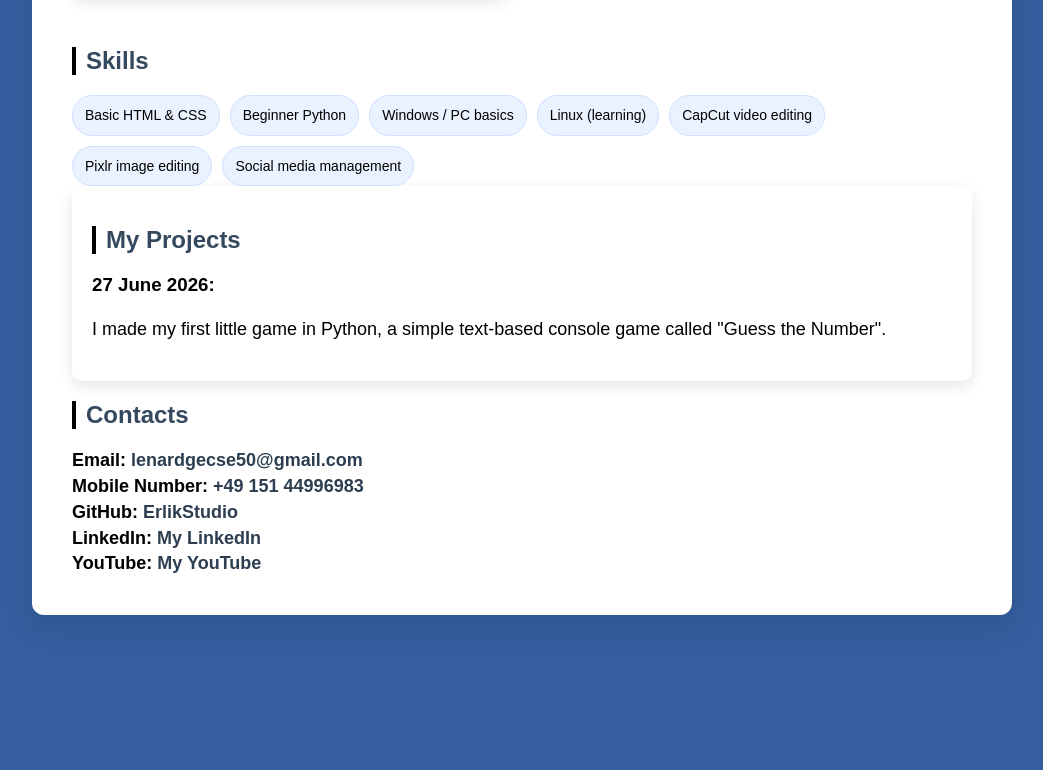
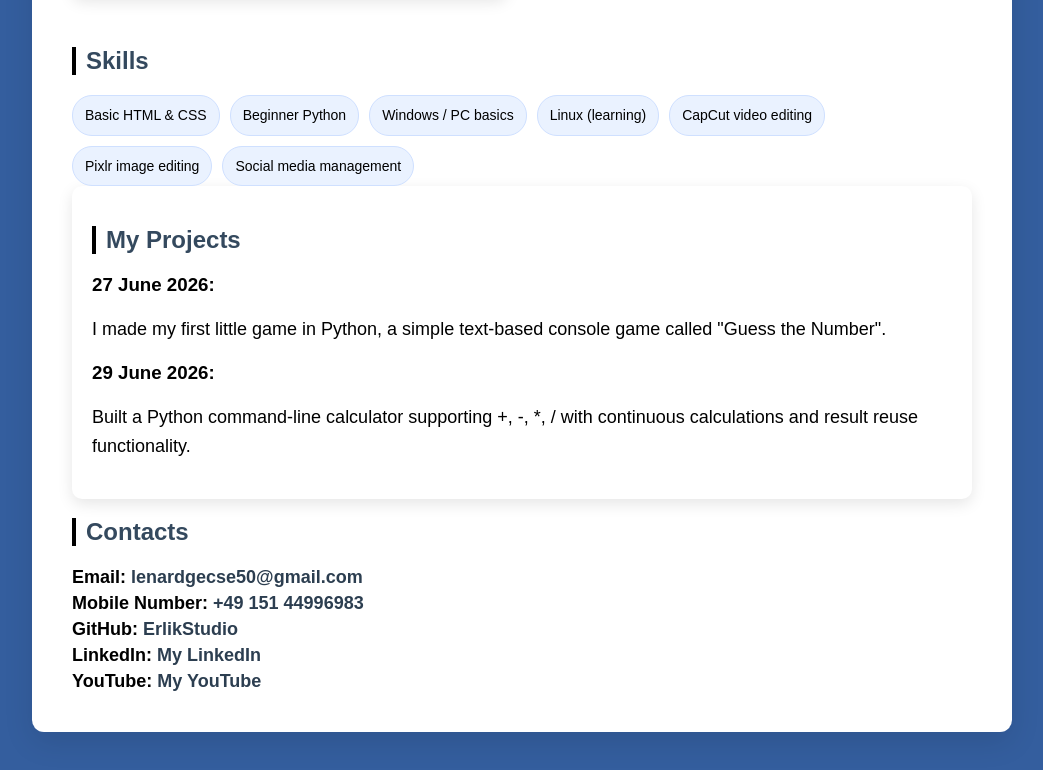
Before and after one commit to ErlikStudio/My-portfolio, a plain HTML site: page index.html in a window 1280 px wide. Shown: the part 1052-1822 px from the top of the page, without its empty margins (118-1161 px from the left). Before the commit the page ends 1747 px from the top, so only its background shows below. Drawn offline with Linux system fonts and the light colour scheme.

Commit message:
Add project update for Python calculator

```diff
--- a/index.html
+++ b/index.html
@@ -85,6 +85,8 @@ I am also currently self-studying HTML and Python and plan to start developing a
 
 
         <h3>27 June 2026:</h3> <p>I made my first little game in Python, a simple text-based console game called "Guess the Number".</p>
+    <h3>29 June 2026:</h3> <p>Built a Python command-line calculator supporting +, -, *, / with continuous calculations and result reuse functionality.</p>
+    </p>
 
 </div>
 
```
